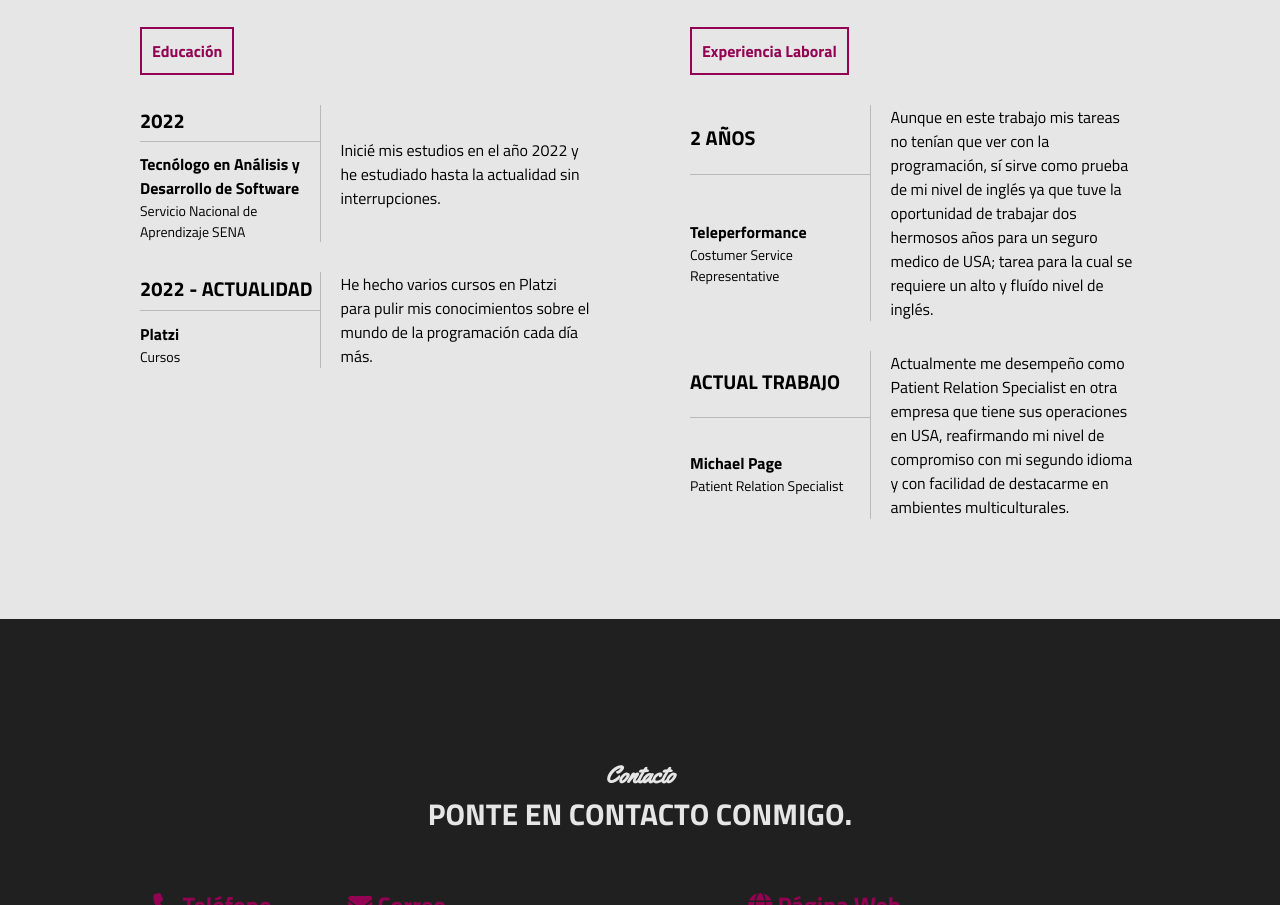
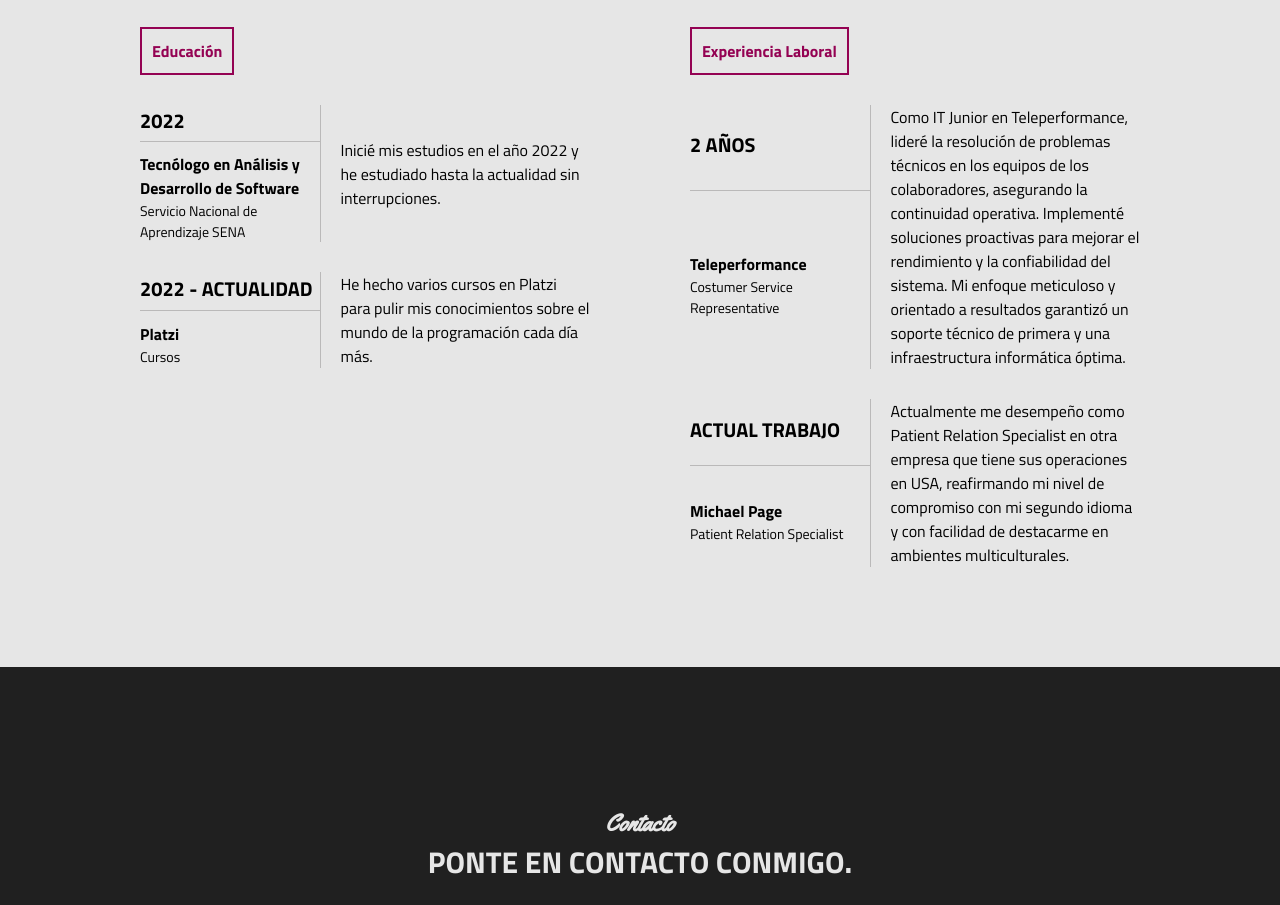
Before and after one commit to sebastianperezr/Curriculo, a plain HTML site: page cv-main/index.html in a window 1280 px wide. Shown: the part 2097-3002 px from the top of the page. Drawn offline with Linux system fonts and the light colour scheme.

Commit message:
Update index.html

```diff
--- a/cv-main/index.html
+++ b/cv-main/index.html
@@ -194,8 +194,8 @@
                                 <h3>2 Años</h3>
                             </td>
                             <td rowspan="2" class="descripcion">
-                                Aunque en este trabajo mis tareas no tenían que ver con la programación, sí sirve como prueba de mi nivel de inglés ya que tuve la oportunidad de trabajar dos hermosos años para un seguro medico de USA; tarea para la cual se requiere un alto y fluído nivel de inglés.
-                            </td>
+
+Como IT Junior en Teleperformance, lideré la resolución de problemas técnicos en los equipos de los colaboradores, asegurando la continuidad operativa. Implementé soluciones proactivas para mejorar el rendimiento y la confiabilidad del sistema. Mi enfoque meticuloso y orientado a resultados garantizó un soporte técnico de primera y una infraestructura informática óptima.                            </td>
                         </tr>
                         <tr>
                             <td>
```
